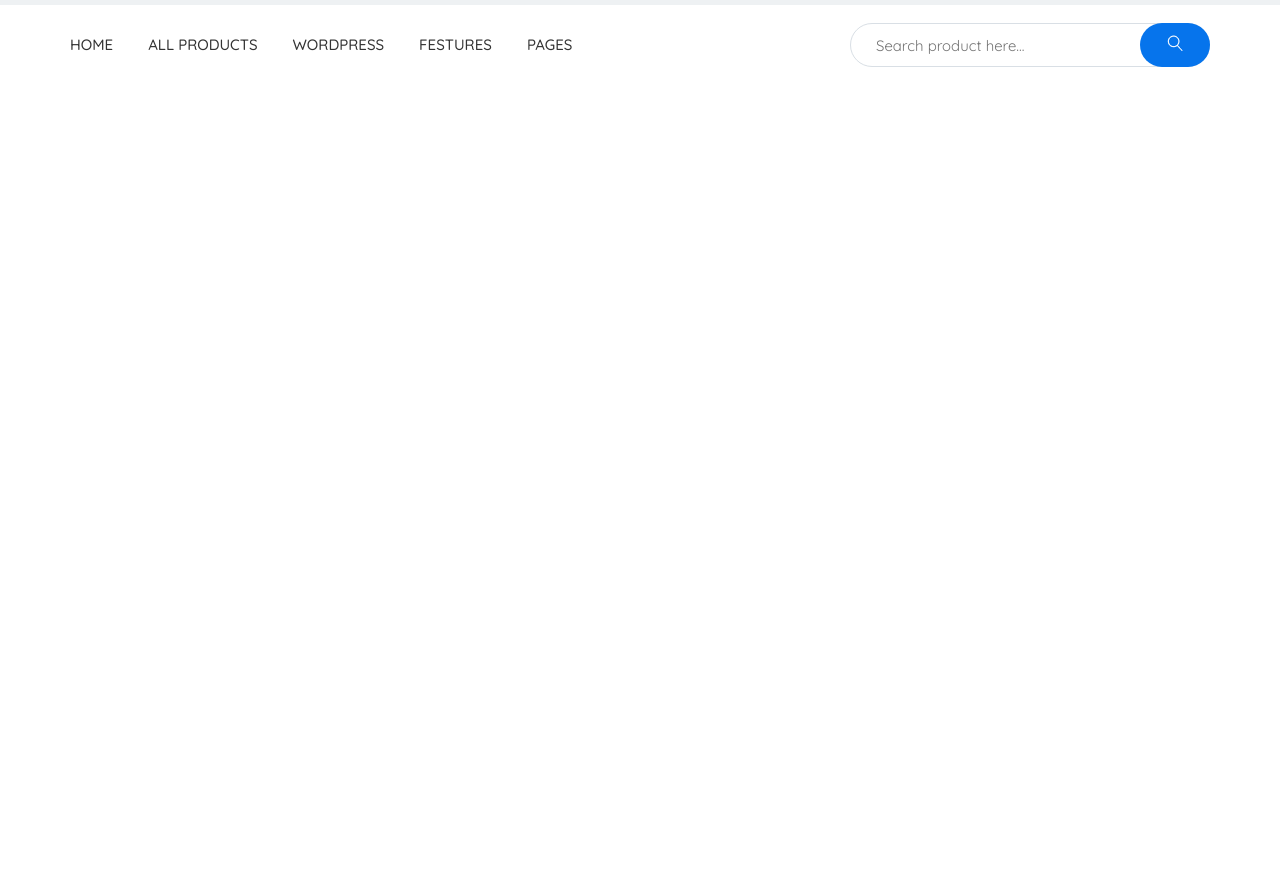
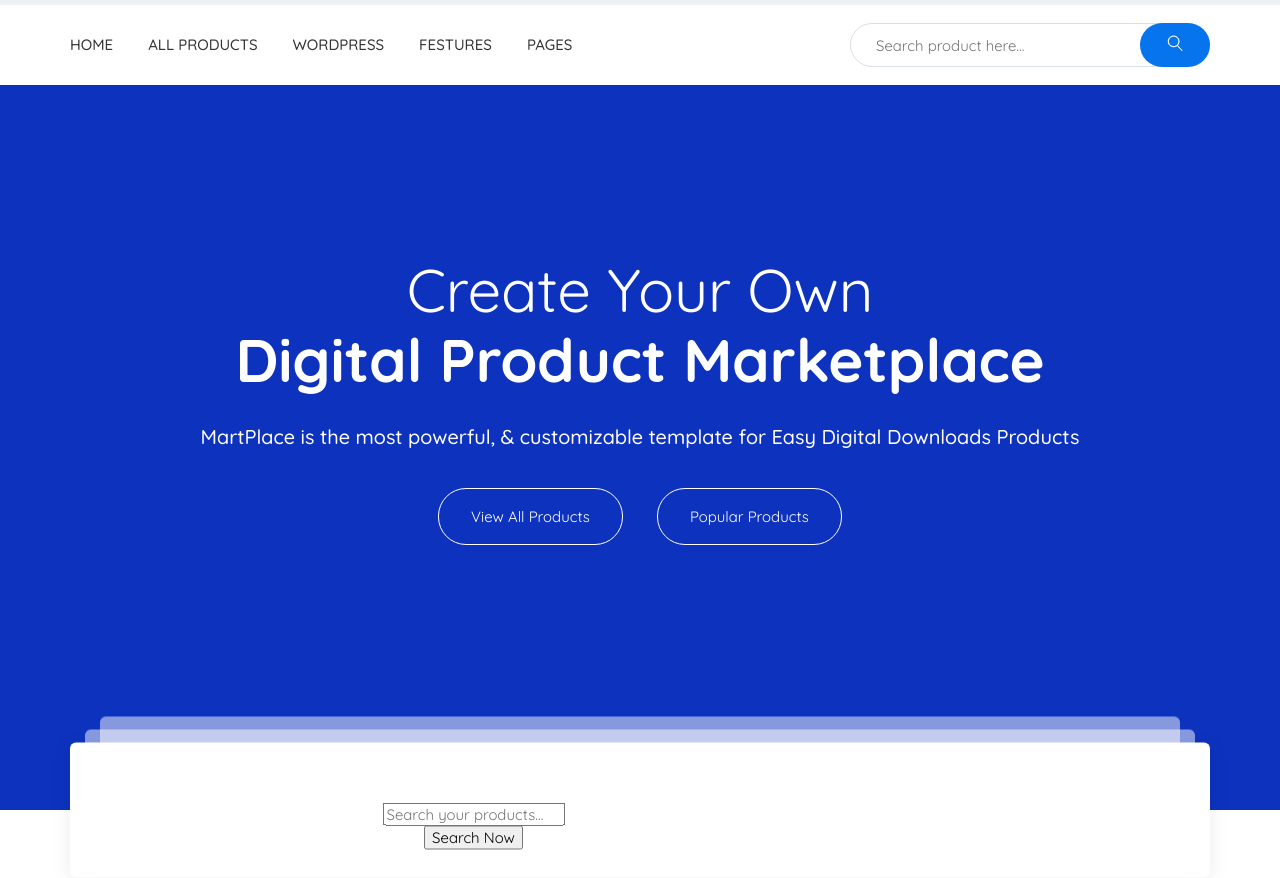
Before and after one commit to Dishones2/martplace, a website: page app/index.html in a window 1280 px wide. Shown: the part 95-973 px from the top of the page. Before the commit the page ends 800 px from the top, so only its background shows below. Drawn offline with nearby package versions, Linux system fonts and the light colour scheme; files that its build step writes are made by us from their sources.

Commit message:
added prevuew section

```diff
--- a/app/index.html
+++ b/app/index.html
@@ -55,7 +55,39 @@
             </div>
         </div>
     </header>
-
+    <section class="preview">
+        <div class="container">
+            <div class="preview__inner">
+                <div class="preview__inner-title">
+                    Create Your Own
+                    <span>Digital Product Marketplace</span>
+                </div>
+                <div class="preview__inner-text">
+                    MartPlace is the most powerful, & customizable template for Easy Digital Downloads Products
+                </div>
+                <a href="#" class="preview__inner-btn">View All Products</a>
+                <a href="#" class="preview__inner-btn">Popular Products</a>
+                <div class="preview__inner-box">
+                    <div class="preview__box-search">
+                        <form>
+                            <input type="text" placeholder="Search your products..." required>
+                            <nav>
+                                <ul class="preview__box-dropdown">
+                                    <li><a href="#"></a></li>
+                                    <li><a href="#"></a></li>
+                                    <li><a href="#"></a></li>
+                                    <li><a href="#"></a></li>
+                                </ul>
+                            </nav>
+                            <button type="submit">
+                                Search Now
+                            </button>
+                        </form>
+                    </div>
+                </div>
+            </div>
+        </div>
+    </section>
 
     <script src="https://ajax.googleapis.com/ajax/libs/jquery/3.5.1/jquery.min.js"></script>
     <script src="js/libs.min.js"></script>
--- a/app/scss/style.scss
+++ b/app/scss/style.scss
@@ -87,7 +87,99 @@
     }
 }
 
+//-----End Header
+//-----Start Preview
+
+.preview {
+    background-color: #0d32bd;
+    color: #fff;
+}
+.preview__inner {
+    min-height: 725px;
+    text-align: center;
+    padding-top: 170px;
+    position: relative;
+    &-title {
+        font-size: 60px;
+        line-height: 70px;
+        span {
+            font-family: 'Quicksand-Bold', sans-serif;
+            display: block;
+            margin-bottom: 30px;
+        }
+    }
+    &-text {
+        font-family: 'Quicksand-Medium', sans-serif;
+        font-size: 20px;
+        margin-bottom: 60px;
+    }
+    &-btn {
+        padding: 18px 32px;
+        border: 1px solid #fff;
+        border-radius: 28px;
+        color: #fff;
+        transition: all .3s;
+        &:hover {
+            background-color: #fff;
+            color: $btn;
+        }
+    }
+    a + a {
+        margin-left: 30px;
+    }
+    &-box {
+        position: absolute;
+        bottom: 0;
+        right: 0;
+        left: 0;
+        margin: 0 auto;
+        transform: translateY(50%);
+        max-width: 1140px;
+        height: 135px;
+        background-color: #fff;
+        box-shadow: 0px 4px 20px 0px rgba(0, 0, 0, 0.08);
+        border-radius: 6px;
+        padding-top: 60px;
+        z-index: 0;
+        &::before {
+            content: "";
+            background-image: url(../images/search-bg.png);
+            width: 1110px;
+            height: 135px;
+            position: absolute;
+            margin: 0 auto;
+            left: 0;
+            right: 0;
+            bottom: 13px;
+            z-index: -1;
+        }
+        &::after {
+            content: "";
+            background-image: url(../images/search-bg-sec.png);
+            width: 1080px;
+            height: 135px;
+            position: absolute;
+            margin: 0 auto;
+            left: 0;
+            right: 0;
+            bottom: 26px;
+            z-index: -2;
+        }
+    }
+}
+.preview__box-search {
+    max-width: 807px;
+    width: 100%;
+    position: relative;
+
+}
 
 
 
-//-----End Header
+
+
+
+
+
+
+//-----End Preview
```
Also changed, not shown: app/images/search-bg-sec.png (added), app/images/search-bg.png (added).
